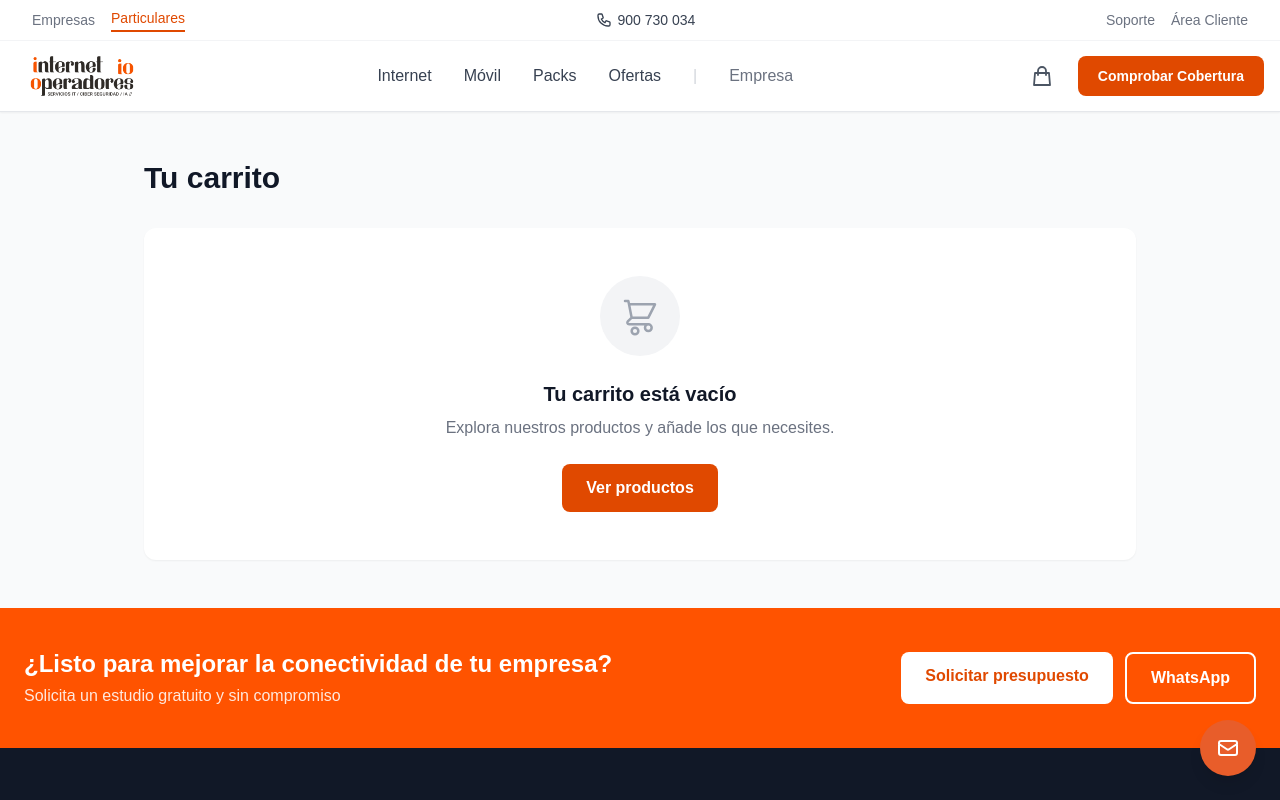
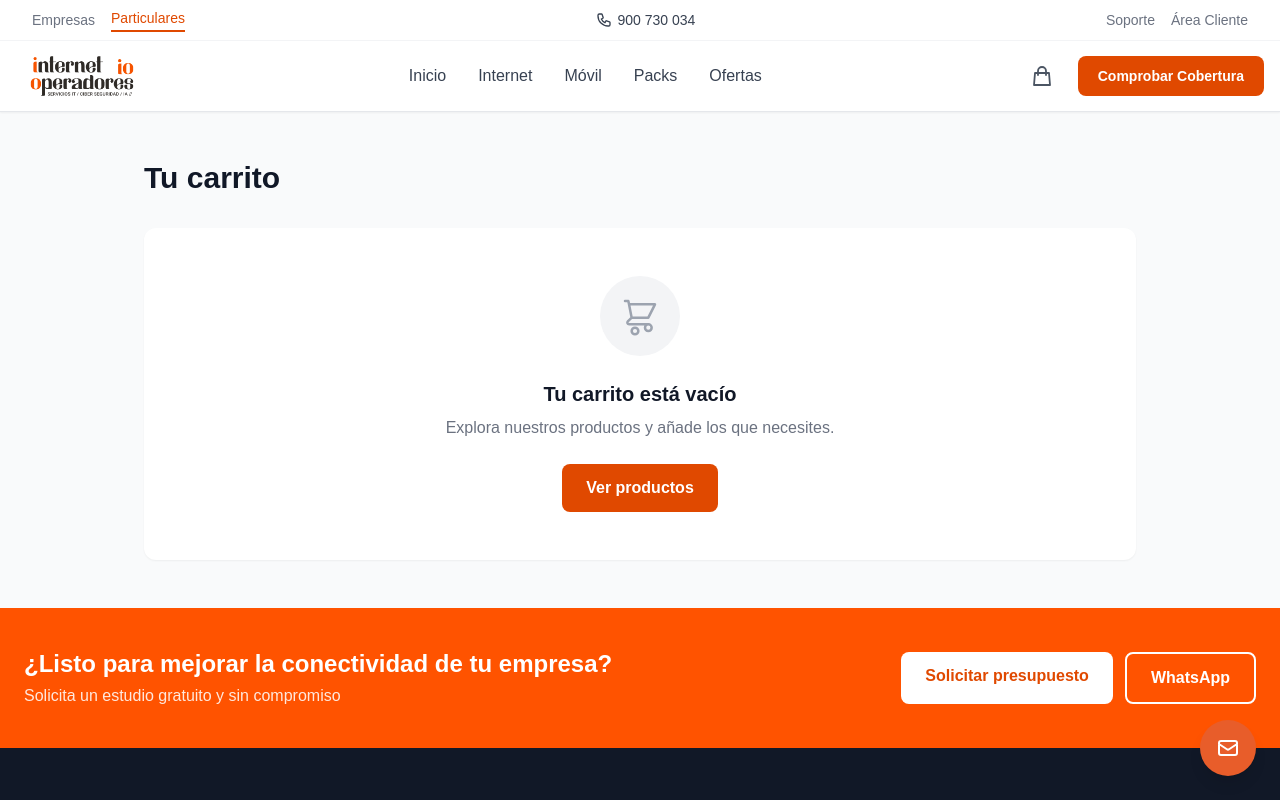
Before and after one commit to bigman1973/internetoperadores-nextjs, a Next.js app: page /carrito in a window 1280 px wide. Shown: the top 800 px of the page. Built offline with nearby package versions, Linux system fonts and the light colour scheme.

Commit message:
ui: añadir Inicio en nav particulares, quitar enlaces cruzados Empresa/Particulares (ya está en TopBar)

```diff
--- a/components/EmpresaNav.jsx
+++ b/components/EmpresaNav.jsx
@@ -229,15 +229,6 @@ export default function EmpresaNav({ currentPage = '' }) {
                 Partners
               </Link>
 
-              <span className="text-gray-300">|</span>
-
-              {/* Particulares */}
-              <Link
-                href="/particular"
-                className="text-gray-500 hover:text-orange-600 transition-colors"
-              >
-                Particulares
-              </Link>
             </div>
 
             {/* CTA Buttons */}
@@ -370,7 +361,7 @@ export default function EmpresaNav({ currentPage = '' }) {
                 {/* Mobile Empresa & Partners */}
                 <Link href="/empresa" className="py-2 text-orange-600 font-semibold">Empresa</Link>
                 <Link href="/partners" className="py-2 text-orange-600 font-semibold">Partners</Link>
-                <Link href="/particular" className="py-2 text-gray-500 font-medium hover:text-orange-600">Particulares</Link>
+
 
                 {/* Mobile CTAs */}
                 <div className="flex gap-2 mt-4 pt-4 border-t">
--- a/components/ParticularNav.tsx
+++ b/components/ParticularNav.tsx
@@ -14,6 +14,7 @@ export default function ParticularNav({ currentPage = '' }: ParticularNavProps)
   const [mobileMenuOpen, setMobileMenuOpen] = useState(false)
 
   const menuItems = [
+    { nombre: 'Inicio', href: '/particular', key: 'inicio' },
     { nombre: 'Internet', href: '/tarifas/particular?cat=internet', key: 'internet' },
     { nombre: 'Móvil', href: '/tarifas/particular?cat=movil', key: 'movil' },
     { nombre: 'Packs', href: '/tarifas/particular?cat=packs', key: 'packs' },
@@ -50,13 +51,6 @@ export default function ParticularNav({ currentPage = '' }: ParticularNavProps)
                 {item.nombre}
               </Link>
             ))}
-            <span className="text-gray-300">|</span>
-            <Link
-              href="/empresa"
-              className="text-gray-500 hover:text-orange-600 transition-colors"
-            >
-              Empresa
-            </Link>
           </div>
 
           {/* Right side: Cart + CTA */}
@@ -123,15 +117,7 @@ export default function ParticularNav({ currentPage = '' }: ParticularNavProps)
                 {item.nombre}
               </Link>
             ))}
-            <div className="border-t border-gray-100 pt-3 mt-2">
-              <Link
-                href="/empresa"
-                className="block text-gray-500 hover:text-orange-600 font-medium py-2"
-                onClick={() => setMobileMenuOpen(false)}
-              >
-                Empresa
-              </Link>
-            </div>
+
             <Link
               href="/recursos/herramientas/cobertura-fibra"
               className="block bg-orange-600 text-white text-center px-5 py-3 rounded-lg font-semibold mt-3"
```
